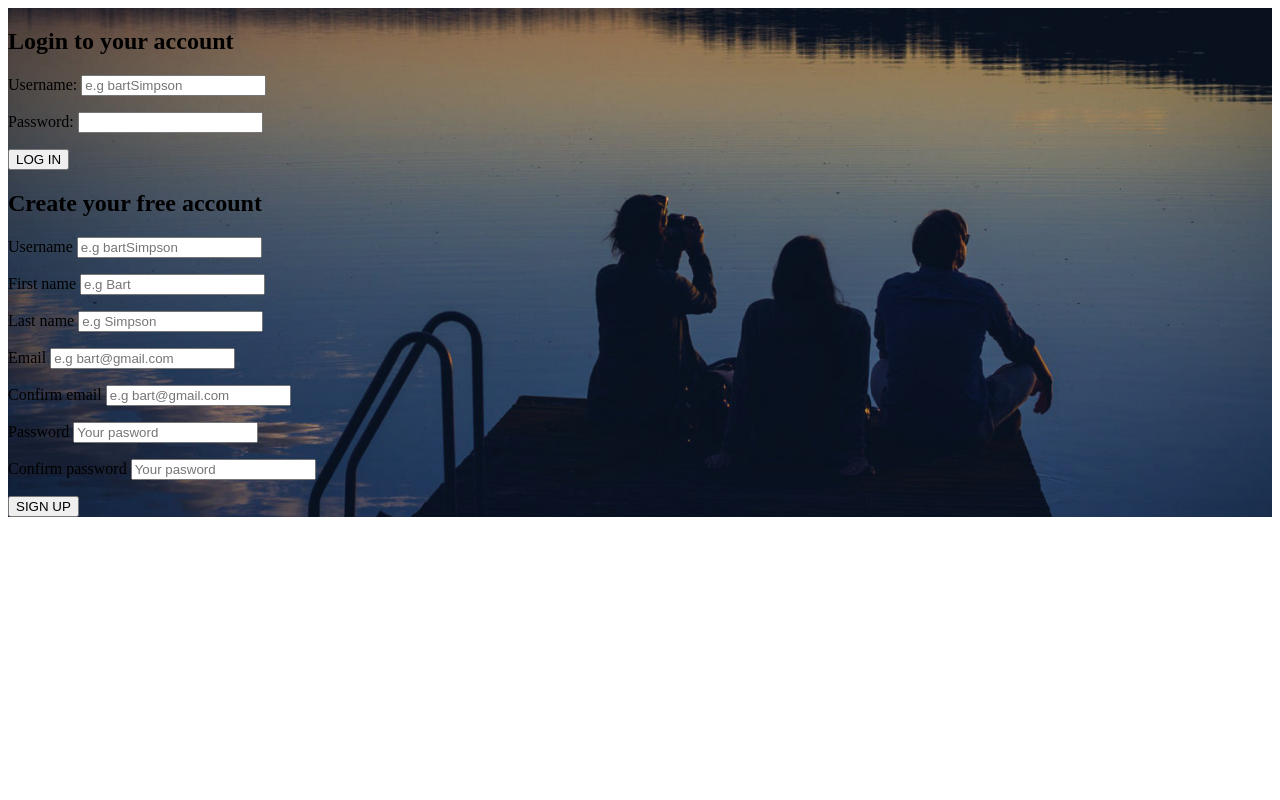
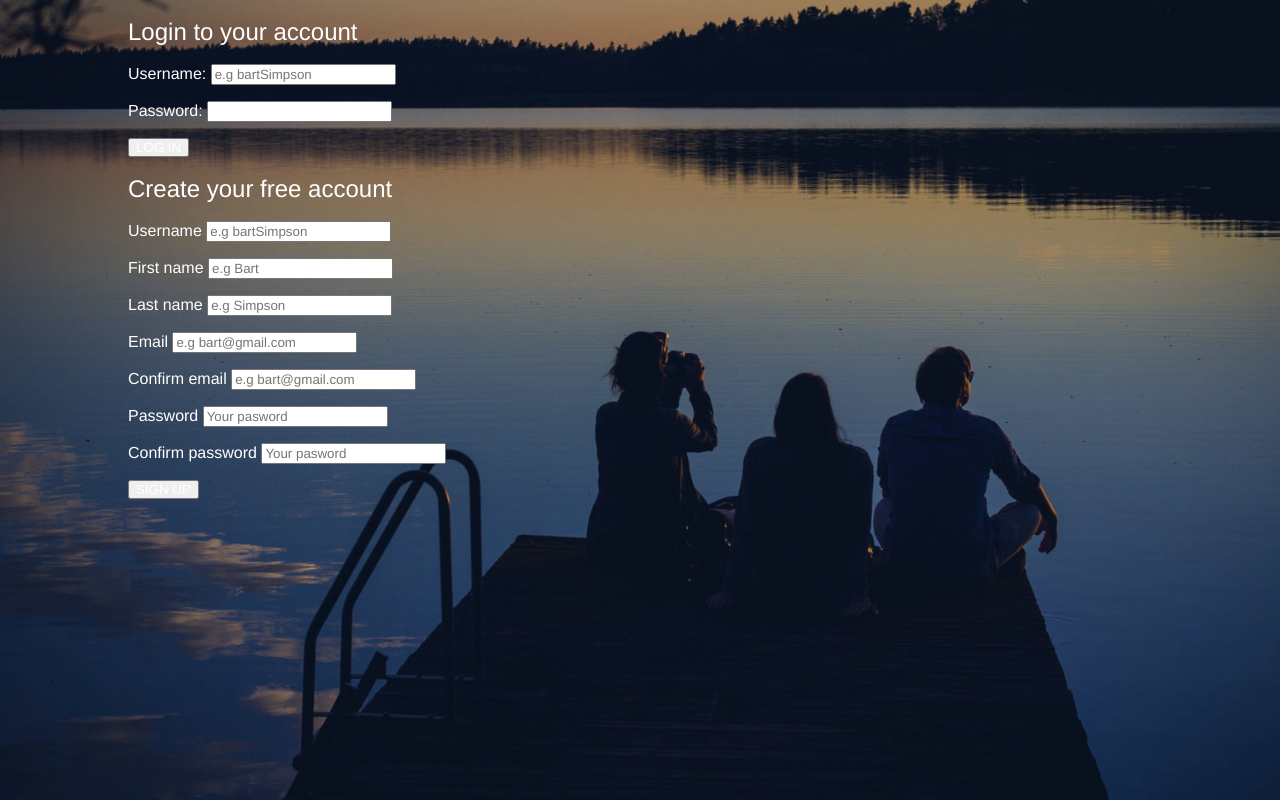
Before and after one commit to renato1891/Spotify-Clone, a PHP site: page /register.php in a window 1280 px wide. Run offline with PHP 8.4, Linux system fonts and the light colour scheme.

Commit message:
Styling login container

```diff
--- a/assets/css/register.css
+++ b/assets/css/register.css
@@ -1,3 +1,9 @@
+html, body {
+    padding: 0;
+    margin: 0;
+    height: 100%;
+}
+
 #background {
     background-color: #000;
     background-image: url(../images/bg.jpg);
@@ -7,3 +13,18 @@
     width: 100%;
     height: 100%;
 }
+
+#loginContainer * {
+    color: #fff;
+    font-family: helvetica neue, heuvetica, Arial, sans-serif;
+    font-weight: normal;
+    line-height: 1em;
+    box-sizing: border-box;
+}
+
+#loginContainer {
+    width: 80%;
+    margin: 0 auto;
+    position: relative;
+    max-width: 1024px;
+}
--- a/register.php
+++ b/register.php
@@ -26,8 +26,8 @@ function getInputValue($name)
 
 <body>
     <div id="background">
+        <div id="loginContainer">
             <div id="inputContainer">
-
                 <form id="loginForm" action="register.php" method="POST">
                     <h2>Login to your account</h2>
                     <p>
@@ -89,7 +89,7 @@ function getInputValue($name)
 
             </div>
         </div>
-
+    </div>
 </body>
 
 </html>
```
Lines whose indentation alone changed are shown as unchanged.
